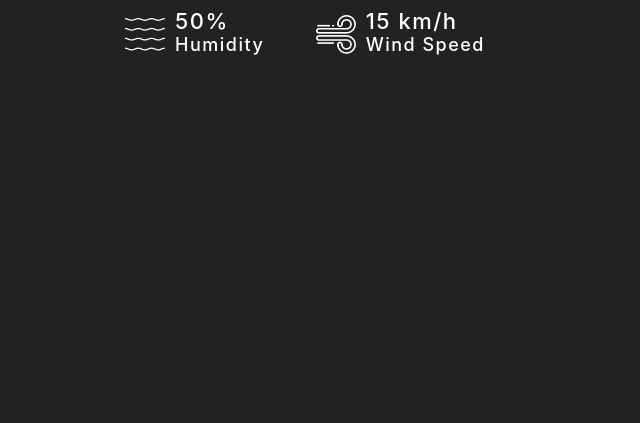
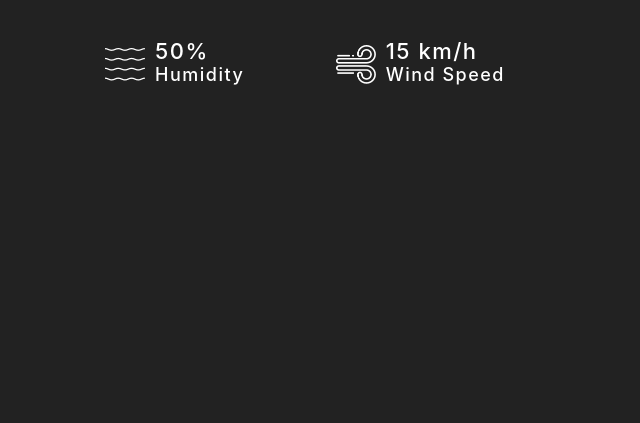
Before and after one commit to ZenKhalil/Weather-app, a plain HTML site: page index.html in a window 1280 px wide. Shown: the part 377-800 px from the top of the page, without its empty margins (335-975 px from the left). Drawn offline with Linux system fonts and the light colour scheme; no server answers; a web font is replaced by a local one.

Commit message:
rounded wind speed and changed padding

```diff
--- a/script.js
+++ b/script.js
@@ -136,7 +136,7 @@ async function getWeatherData(city) {
     document.querySelector(".city").innerHTML = data.location.name;
     document.querySelector(".temp").innerHTML = Math.round(data.current.temp_c) + "°C";
     document.querySelector(".humidity").innerHTML = data.current.humidity + "%";
-    document.querySelector(".wind").innerHTML = data.current.wind_kph + " km/h";
+    document.querySelector(".wind").innerHTML = Math.round(data.current.wind_kph) + " km/h";
 
     // Load the local JSON data from weather_conditions.json
     const responseJson = await fetch('weather_conditions.json');
--- a/style.css
+++ b/style.css
@@ -74,8 +74,7 @@ body {
     display: flex;
     align-items: center;
     justify-content: space-between;
-    padding: 0 20px;
-    margin-top: 50px;
+    margin-top: 80px;
 }
 
 .col{
```
